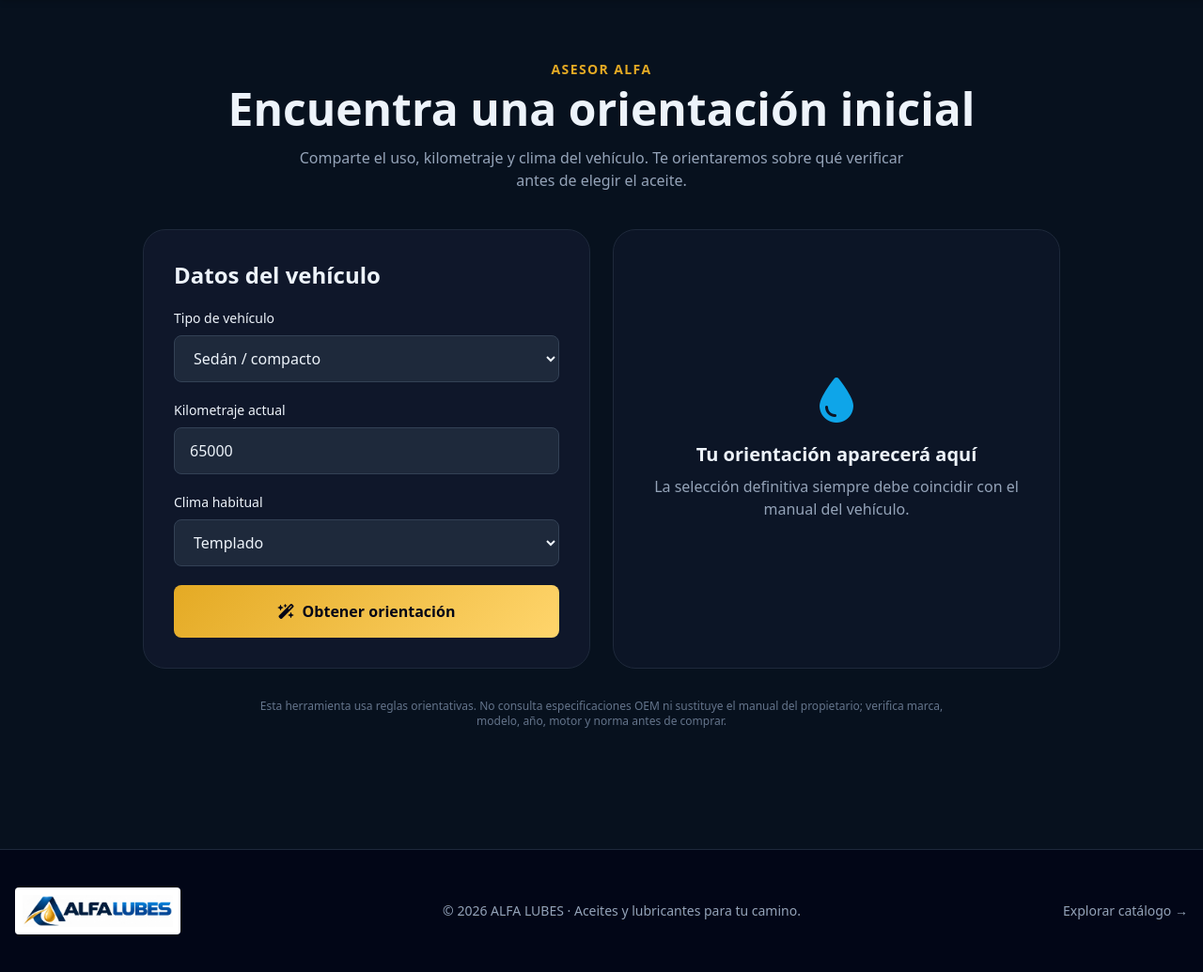
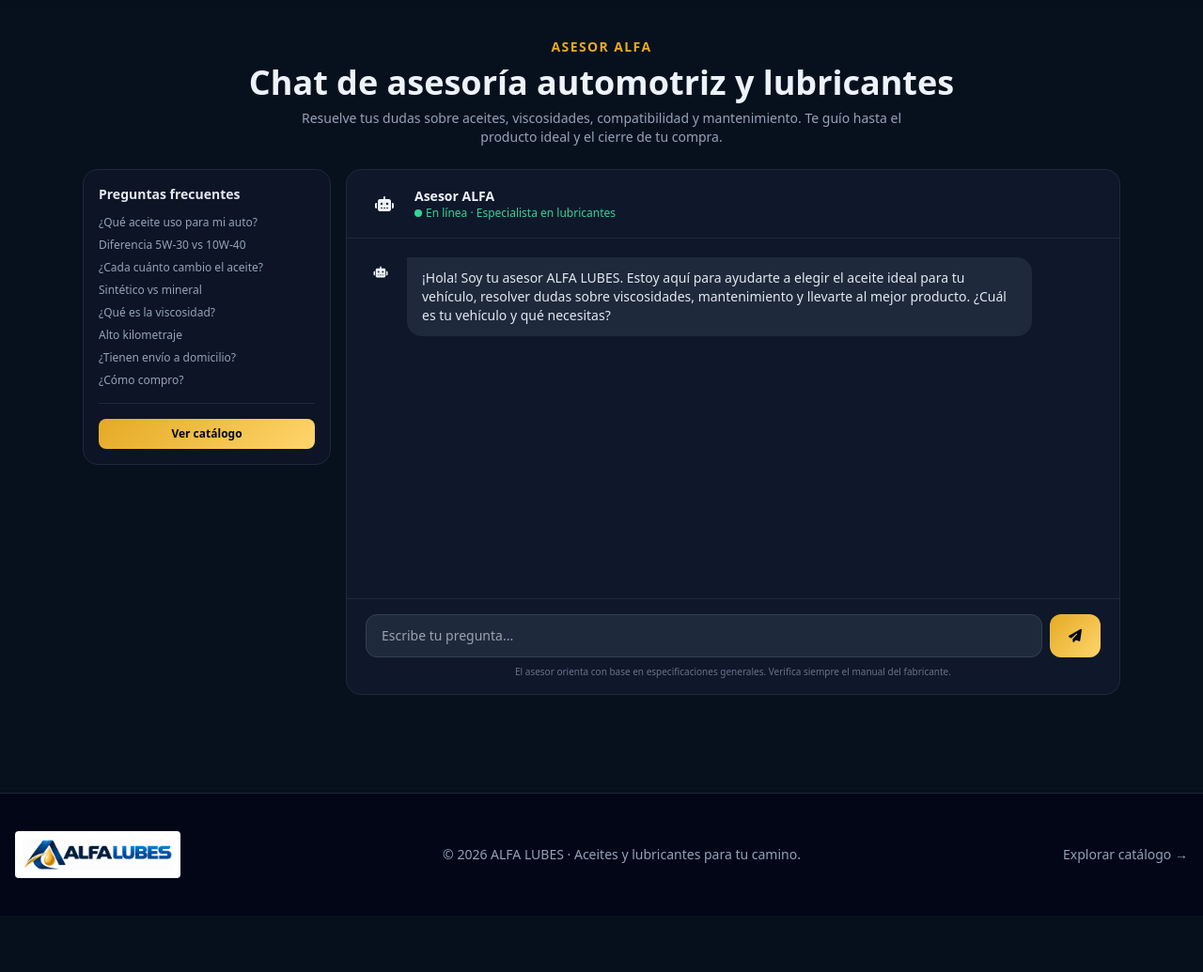
Before and after one commit to aperezavilez-ai/alfa-lubes, a Flask app: page /ai-agent in a window 1280 px wide. Shown: the part 76-1111 px from the top of the page at 94% size. After the commit the page ends 1011 px from the top, so only its background shows below. Run offline with Flask 3, Linux system fonts and the light colour scheme; some libraries are stand-ins or nearby versions.

Commit message:
feat: chat IA profesional ALFA LUBES en asesor + botón volver en dashboard

```diff
--- a/app.py
+++ b/app.py
@@ -432,6 +432,94 @@ def ai_agent():
     return render_template("ai_agent.html")
 
 
+@app.post("/api/ai-chat")
+def ai_chat():
+    data = request.get_json(silent=True) or {}
+    message = str(data.get("message", "")).strip().lower()
+    if not message:
+        return jsonify(error="Escribe un mensaje."), 400
+
+    reply = ""
+    suggest = False
+
+    if any(w in message for w in ["hola", "buenas", "buenos", "saludos", "hey"]):
+        reply = "¡Hola! Soy tu asesor ALFA LUBES. Estoy aquí para ayudarte a elegir el aceite ideal para tu vehículo. ¿Cuál es tu auto, marca, modelo y año? También puedes decirme el kilometraje y el clima donde conduces."
+
+    elif any(w in message for w in ["qué aceite", "que aceite", "cuál aceite", "cual aceite", "viscosidad", "5w", "10w", "0w", "20w"]):
+        reply = ("La viscosidad correcta depende del fabricante de tu vehículo. Lo primero es revisar el manual del propietario: ahí encontrarás el grado recomendado (ej. 5W-30, 10W-40, 0W-20).\n\n"
+                 "Regla general:\n"
+                 "• 0W-20 / 5W-20: motores modernos, eficiencia de combustible.\n"
+                 "• 5W-30: el más versátil, ideal para la mayoría de autos y SUVs.\n"
+                 "• 10W-40: motores con más kilometraje o climas cálidos.\n"
+                 "• 5W-40: alto desempeño y protección en carga.\n\n"
+                 "¿Me compartes marca, modelo, año y kilometraje de tu vehículo para orientarte mejor?")
+        suggest = True
+
+    elif any(w in message for w in ["sintético", "sintetico", "mineral", "semisintético", "semisintetico"]):
+        reply = ("Aceite sintético vs mineral:\n\n"
+                 "• Sintético: mayor protección, mejor flujo en frío, intervalos de cambio más largos (hasta 10,000-15,000 km). Ideal para motores modernos y turbo.\n"
+                 "• Mineral: más económico, intervalos cortos (5,000 km). Para motores antiguos o uso ligero.\n"
+                 "• Semisintético: punto medio, buena protección a precio accesible.\n\n"
+                 "En ALFA LUBES recomendamos sintético para la mayoría de vehículos actuales. ¿Qué auto tienes?")
+
+    elif any(w in message for w in ["cada cuánto", "cada cuanto", "cambio", "intervalo", "km", "kilómetros", "kilometros"]):
+        reply = ("Intervalos de cambio recomendados:\n\n"
+                 "• Aceite sintético: cada 8,000 a 12,000 km o 6-12 meses.\n"
+                 "• Semisintético: cada 6,000 a 8,000 km.\n"
+                 "• Mineral: cada 5,000 km.\n\n"
+                 "También cambia el filtro de aceite en cada servicio. Si conduces en tráfico pesado, clima extremo o remolcas, reduce el intervalo un 20-30%.\n\n"
+                 "¿Cuántos km tiene tu vehículo actualmente?")
+
+    elif any(w in message for w in ["alto kilometraje", "muchos km", "viejo", "gastado", "quema aceite"]):
+        reply = ("Para motores con alto kilometraje (+100,000 km):\n\n"
+                 "• Usa aceites formulados para alto kilometraje (contienen acondicionadores de sellos).\n"
+                 "• Viscosidad ligeramente mayor (ej. 10W-40 en lugar de 5W-30) puede ayudar a reducir consumo.\n"
+                 "• Verifica que no haya fugas ni consumo excesivo.\n\n"
+                 "En ALFA LUBES tenemos opciones específicas. ¿Marca y modelo de tu auto?")
+
+    elif any(w in message for w in ["envío", "envio", "domicilio", "entrega", "comprar", "compra", "pedido", "pago"]):
+        reply = ("¡Claro! En ALFA LUBES:\n\n"
+                 "• Compra en línea desde nuestro catálogo.\n"
+                 "• Agrega productos al carrito y finaliza tu pedido.\n"
+                 "• Envíos a domicilio disponibles.\n"
+                 "• Pago seguro.\n\n"
+                 "¿Te gustaría ver el catálogo de productos? Puedo llevarte directamente.")
+        suggest = True
+
+    elif any(w in message for w in ["precio", "costo", "cuánto", "cuanto", "catálogo", "catalogo", "productos"]):
+        reply = ("Tenemos una amplia gama de aceites y lubricantes de marcas reconocidas: Castrol, Mobil 1, Shell, Valvoline y más.\n\n"
+                 "Precios desde $189 MXN hasta $389 MXN según viscosidad y presentación.\n\n"
+                 "¿Buscas algo específico? Puedo recomendarte según tu vehículo.")
+        suggest = True
+
+    elif any(w in message for w in ["frío", "frio", "calor", "clima", "temperatura"]):
+        reply = ("El clima afecta la viscosidad de arranque:\n\n"
+                 "• Clima frío: busca aceites con bajo número W (0W o 5W) para mejor flujo en arranque.\n"
+                 "• Clima cálido: la viscosidad en caliente (segundo número) es clave; 30 o 40 son comunes.\n"
+                 "• Siempre respeta la especificación del fabricante.\n\n"
+                 "¿En qué ciudad conduces?")
+
+    elif any(w in message for w in ["filtro", "mantenimiento", "servicio"]):
+        reply = ("Mantenimiento recomendado:\n\n"
+                 "• Cambia el filtro de aceite en cada servicio.\n"
+                 "• Revisa nivel de aceite cada 1,000 km.\n"
+                 "• Usa el grado recomendado por el fabricante.\n"
+                 "• No mezcles viscosidades diferentes.\n\n"
+                 "¿Necesitas ayuda para elegir el aceite correcto para tu auto?")
+
+    elif any(w in message for w in ["gracias", "adiós", "adios", "bye", "hasta luego"]):
+        reply = "¡Con gusto! Si tienes más dudas, aquí estoy. Recuerda: el aceite correcto protege tu motor y ahorra dinero a largo plazo. ¡Hasta pronto! 🚗💧"
+
+    else:
+        reply = ("Gracias por tu pregunta. Para darte la mejor recomendación necesito saber:\n\n"
+                 "1. Marca, modelo y año de tu vehículo.\n"
+                 "2. Kilometraje actual.\n"
+                 "3. Clima donde conduces.\n\n"
+                 "Con esos datos te oriento sobre la viscosidad ideal y el producto ALFA LUBES que mejor se adapta. ¿Me compartes esa información?")
+
+    return jsonify(reply=reply, suggest_product=suggest)
+
+
 @app.post("/api/ai-recommend")
 def ai_recommend():
     data = request.get_json(silent=True) or {}
--- a/templates/ai_agent.html
+++ b/templates/ai_agent.html
@@ -1,44 +1,130 @@
 {% extends "base.html" %}
-{% block title %}Asesor de lubricantes | ALFA LUBES{% endblock %}
+{% block title %}Asesor ALFA LUBES | Chat de IA{% endblock %}
 {% block content %}
-<section class="py-12 sm:py-16"><div class="max-w-5xl mx-auto px-6">
-    <div class="text-center mb-10"><p class="gold tracking-widest text-sm font-bold mb-2">ASESOR ALFA</p><h1 class="text-4xl sm:text-5xl font-bold mb-4">Encuentra una orientación inicial</h1><p class="text-slate-400 max-w-2xl mx-auto">Comparte el uso, kilometraje y clima del vehículo. Te orientaremos sobre qué verificar antes de elegir el aceite.</p></div>
-    <div class="grid lg:grid-cols-2 gap-6 items-stretch">
-        <form id="advisor-form" class="bg-slate-900 p-6 sm:p-8 rounded-3xl border border-slate-800 space-y-5">
-            <h2 class="text-2xl font-bold">Datos del vehículo</h2>
-            <div><label for="vehicle" class="block text-sm mb-2">Tipo de vehículo</label><select id="vehicle" class="w-full bg-slate-800 border border-slate-700 rounded-lg px-4 py-3"><option value="sedan">Sedán / compacto</option><option value="suv">SUV / camioneta</option><option value="sports">Deportivo</option><option value="truck">Trabajo pesado</option><option value="motorcycle">Motocicleta</option></select></div>
-            <div><label for="mileage" class="block text-sm mb-2">Kilometraje actual</label><input type="number" id="mileage" min="0" max="2000000" step="1" value="65000" required class="w-full bg-slate-800 border border-slate-700 rounded-lg px-4 py-3"></div>
-            <div><label for="climate" class="block text-sm mb-2">Clima habitual</label><select id="climate" class="w-full bg-slate-800 border border-slate-700 rounded-lg px-4 py-3"><option value="temperate">Templado</option><option value="cold">Frío</option><option value="hot">Caluroso</option></select></div>
-            <button id="submit-button" type="submit" class="w-full bg-gold text-slate-950 py-4 rounded-lg font-bold"><i class="fa-solid fa-wand-magic-sparkles mr-2"></i>Obtener orientación</button>
-            <p id="error" class="hidden text-red-300 text-sm" role="alert"></p>
-        </form>
-        <section id="result" aria-live="polite" class="bg-slate-900/70 p-6 sm:p-8 rounded-3xl border border-slate-800 flex flex-col justify-center min-h-[340px]">
-            <div id="placeholder" class="text-center"><i class="fa-solid fa-droplet text-5xl text-sky-500 mb-5"></i><h2 class="text-xl font-bold mb-2">Tu orientación aparecerá aquí</h2><p class="text-slate-400">La selección definitiva siempre debe coincidir con el manual del vehículo.</p></div>
-            <div id="recommendation" class="hidden"><span class="text-xs font-bold tracking-widest text-sky-300">ORIENTACIÓN GENERAL</span><h2 id="rec-title" class="text-2xl font-bold mt-3 mb-4"></h2><p id="reason" class="text-slate-300 leading-relaxed"></p><div class="bg-slate-800 border border-slate-700 rounded-xl p-4 mt-5"><p class="text-xs font-bold text-amber-300 mb-1">Importante</p><p id="additional" class="text-sm text-slate-300"></p></div></div>
-        </section>
+<section class="py-6 sm:py-10">
+  <div class="max-w-6xl mx-auto px-4 sm:px-6">
+    <div class="text-center mb-6">
+      <p class="gold tracking-widest text-sm font-bold mb-2">ASESOR ALFA</p>
+      <h1 class="text-3xl sm:text-4xl font-bold mb-2">Chat de asesoría automotriz y lubricantes</h1>
+      <p class="text-slate-400 max-w-2xl mx-auto text-sm">Resuelve tus dudas sobre aceites, viscosidades, compatibilidad y mantenimiento. Te guío hasta el producto ideal y el cierre de tu compra.</p>
     </div>
-    <p class="text-xs text-slate-500 text-center mt-8 max-w-3xl mx-auto">Esta herramienta usa reglas orientativas. No consulta especificaciones OEM ni sustituye el manual del propietario; verifica marca, modelo, año, motor y norma antes de comprar.</p>
-</div></section>
+
+    <div class="grid lg:grid-cols-4 gap-4">
+      <!-- Sidebar de sugerencias -->
+      <aside class="hidden lg:block bg-slate-900/60 border border-slate-800 rounded-2xl p-4 h-fit">
+        <h3 class="font-bold text-sm mb-3 text-slate-200">Preguntas frecuentes</h3>
+        <ul class="space-y-2 text-xs text-slate-400">
+          <li><button class="quick-btn w-full text-left hover:text-gold transition" data-q="¿Qué aceite uso para mi auto?">¿Qué aceite uso para mi auto?</button></li>
+          <li><button class="quick-btn w-full text-left hover:text-gold transition" data-q="Diferencia entre 5W-30 y 10W-40">Diferencia 5W-30 vs 10W-40</button></li>
+          <li><button class="quick-btn w-full text-left hover:text-gold transition" data-q="¿Cada cuánto cambio el aceite?">¿Cada cuánto cambio el aceite?</button></li>
+          <li><button class="quick-btn w-full text-left hover:text-gold transition" data-q="Aceite sintético vs mineral">Sintético vs mineral</button></li>
+          <li><button class="quick-btn w-full text-left hover:text-gold transition" data-q="¿Qué es la viscosidad?">¿Qué es la viscosidad?</button></li>
+          <li><button class="quick-btn w-full text-left hover:text-gold transition" data-q="Aceite para motor con alto kilometraje">Alto kilometraje</button></li>
+          <li><button class="quick-btn w-full text-left hover:text-gold transition" data-q="¿Tienen envío a domicilio?">¿Tienen envío a domicilio?</button></li>
+          <li><button class="quick-btn w-full text-left hover:text-gold transition" data-q="¿Cómo compro?">¿Cómo compro?</button></li>
+        </ul>
+        <div class="mt-4 pt-4 border-t border-slate-800">
+          <a href="{{ url_for('products') }}" class="block text-center bg-gold text-slate-950 py-2 rounded-lg font-bold text-xs">Ver catálogo</a>
+        </div>
+      </aside>
+
+      <!-- Chat principal -->
+      <div class="lg:col-span-3 bg-slate-900 border border-slate-800 rounded-2xl flex flex-col h-[70vh] min-h-[500px]">
+        <div class="flex items-center gap-3 px-5 py-4 border-b border-slate-800">
+          <div class="w-10 h-10 rounded-full bg-gold/20 flex items-center justify-center text-gold"><i class="fa-solid fa-robot"></i></div>
+          <div>
+            <p class="font-bold text-sm">Asesor ALFA</p>
+            <p class="text-xs text-emerald-400 flex items-center gap-1"><span class="w-2 h-2 rounded-full bg-emerald-400"></span>En línea · Especialista en lubricantes</p>
+          </div>
+        </div>
+
+        <div id="chat-messages" class="flex-1 overflow-y-auto p-5 space-y-4">
+          <div class="flex gap-3">
+            <div class="w-8 h-8 rounded-full bg-gold/20 flex items-center justify-center text-gold text-xs shrink-0"><i class="fa-solid fa-robot"></i></div>
+            <div class="bg-slate-800 rounded-2xl rounded-tl-none px-4 py-3 max-w-[85%] text-sm text-slate-200">
+              ¡Hola! Soy tu asesor ALFA LUBES. Estoy aquí para ayudarte a elegir el aceite ideal para tu vehículo, resolver dudas sobre viscosidades, mantenimiento y llevarte al mejor producto. ¿Cuál es tu vehículo y qué necesitas?
+            </div>
+          </div>
+        </div>
+
+        <div class="px-5 py-4 border-t border-slate-800">
+          <form id="chat-form" class="flex gap-2">
+            <input id="chat-input" type="text" placeholder="Escribe tu pregunta..." class="flex-1 bg-slate-800 border border-slate-700 rounded-xl px-4 py-3 text-sm focus:outline-none focus:border-gold" autocomplete="off">
+            <button type="submit" class="bg-gold text-slate-950 px-5 py-3 rounded-xl font-bold text-sm hover:opacity-90 transition"><i class="fa-solid fa-paper-plane"></i></button>
+          </form>
+          <p class="text-[10px] text-slate-500 mt-2 text-center">El asesor orienta con base en especificaciones generales. Verifica siempre el manual del fabricante.</p>
+        </div>
+      </div>
+    </div>
+  </div>
+</section>
+
 <script>
-document.getElementById('advisor-form').addEventListener('submit', async (event) => {
-    event.preventDefault();
-    const button = document.getElementById('submit-button');
-    const errorBox = document.getElementById('error');
-    button.disabled = true; button.textContent = 'Preparando orientación…'; errorBox.classList.add('hidden');
-    try {
-        const response = await fetch('{{ url_for("ai_recommend") }}', {
-            method: 'POST', headers: {'Content-Type': 'application/json'},
-            body: JSON.stringify({vehicle: document.getElementById('vehicle').value, mileage: document.getElementById('mileage').value, climate: document.getElementById('climate').value})
-        });
-        const result = await response.json();
-        if (!response.ok) throw new Error(result.error || 'No se pudo generar la orientación.');
-        document.getElementById('rec-title').textContent = result.recommendation;
-        document.getElementById('reason').textContent = result.reason;
-        document.getElementById('additional').textContent = result.additional;
-        document.getElementById('placeholder').classList.add('hidden');
-        document.getElementById('recommendation').classList.remove('hidden');
-    } catch (error) { errorBox.textContent = error.message; errorBox.classList.remove('hidden'); }
-    finally { button.disabled = false; button.innerHTML = '<i class="fa-solid fa-wand-magic-sparkles mr-2"></i>Obtener orientación'; }
+const chatMessages = document.getElementById('chat-messages');
+const chatForm = document.getElementById('chat-form');
+const chatInput = document.getElementById('chat-input');
+
+function addMessage(text, isUser) {
+  const wrapper = document.createElement('div');
+  wrapper.className = 'flex gap-3' + (isUser ? ' justify-end' : '');
+  const avatar = isUser
+    ? '<div class="w-8 h-8 rounded-full bg-sky-500/20 flex items-center justify-center text-sky-400 text-xs shrink-0 order-2"><i class="fa-solid fa-user"></i></div>'
+    : '<div class="w-8 h-8 rounded-full bg-gold/20 flex items-center justify-center text-gold text-xs shrink-0"><i class="fa-solid fa-robot"></i></div>';
+  const bubble = `<div class="${isUser ? 'bg-sky-600 text-white rounded-2xl rounded-tr-none' : 'bg-slate-800 text-slate-200 rounded-2xl rounded-tl-none'} px-4 py-3 max-w-[85%] text-sm whitespace-pre-line">${text}</div>`;
+  wrapper.innerHTML = avatar + bubble;
+  chatMessages.appendChild(wrapper);
+  chatMessages.scrollTop = chatMessages.scrollHeight;
+}
+
+function showTyping() {
+  const el = document.createElement('div');
+  el.id = 'typing';
+  el.className = 'flex gap-3';
+  el.innerHTML = '<div class="w-8 h-8 rounded-full bg-gold/20 flex items-center justify-center text-gold text-xs shrink-0"><i class="fa-solid fa-robot"></i></div><div class="bg-slate-800 rounded-2xl rounded-tl-none px-4 py-3 text-sm text-slate-400"><span class="animate-pulse">Escribiendo...</span></div>';
+  chatMessages.appendChild(el);
+  chatMessages.scrollTop = chatMessages.scrollHeight;
+}
+
+function removeTyping() {
+  const el = document.getElementById('typing');
+  if (el) el.remove();
+}
+
+async function sendMessage(text) {
+  if (!text.trim()) return;
+  addMessage(text, true);
+  chatInput.value = '';
+  showTyping();
+  try {
+    const res = await fetch('{{ url_for("ai_chat") }}', {
+      method: 'POST',
+      headers: {'Content-Type': 'application/json'},
+      body: JSON.stringify({message: text})
+    });
+    const data = await res.json();
+    removeTyping();
+    if (!res.ok) throw new Error(data.error || 'Error');
+    addMessage(data.reply, false);
+    if (data.suggest_product) {
+      const link = document.createElement('div');
+      link.className = 'flex gap-3';
+      link.innerHTML = '<div class="w-8 h-8 shrink-0"></div><a href="{{ url_for("products") }}" class="inline-block bg-gold text-slate-950 px-4 py-2 rounded-lg font-bold text-xs hover:opacity-90 transition">Ver productos recomendados →</a>';
+      chatMessages.appendChild(link);
+      chatMessages.scrollTop = chatMessages.scrollHeight;
+    }
+  } catch (e) {
+    removeTyping();
+    addMessage('Lo siento, hubo un error. Intenta de nuevo.', false);
+  }
+}
+
+chatForm.addEventListener('submit', (e) => {
+  e.preventDefault();
+  sendMessage(chatInput.value);
+});
+
+document.querySelectorAll('.quick-btn').forEach(btn => {
+  btn.addEventListener('click', () => sendMessage(btn.dataset.q));
 });
 </script>
 {% endblock %}
--- a/templates/dashboard.html
+++ b/templates/dashboard.html
@@ -2,7 +2,7 @@
 {% block title %}Panel de ventas | ALFA LUBES{% endblock %}
 {% block content %}
 <section class="py-10"><div class="max-w-7xl mx-auto px-6">
-    <div class="flex flex-col sm:flex-row sm:justify-between sm:items-center gap-4 mb-8"><div><p class="gold text-sm font-bold tracking-widest mb-2">ADMINISTRACIÓN</p><h1 class="text-3xl font-bold">Resumen de ventas</h1></div><div class="flex gap-3"><a href="{{ url_for('clients') }}" class="border border-slate-700 px-4 py-2 rounded-lg hover:bg-slate-800">Clientes</a><a href="{{ url_for('suppliers') }}" class="border border-slate-700 px-4 py-2 rounded-lg hover:bg-slate-800">Proveedores</a><a href="{{ url_for('products') }}" class="bg-sky-800 px-4 py-2 rounded-lg hover:bg-sky-700">Catálogo</a></div></div>
+    <div class="flex flex-col sm:flex-row sm:justify-between sm:items-center gap-4 mb-8"><div><p class="gold text-sm font-bold tracking-widest mb-2">ADMINISTRACIÓN</p><h1 class="text-3xl font-bold">Resumen de ventas</h1></div><div class="flex gap-3"><a href="{{ url_for('admin_panel') }}" class="bg-slate-800 hover:bg-slate-700 px-4 py-2 rounded-lg text-sm font-semibold"><i class="fa-solid fa-arrow-left mr-1"></i>Volver</a><a href="{{ url_for('clients') }}" class="border border-slate-700 px-4 py-2 rounded-lg hover:bg-slate-800">Clientes</a><a href="{{ url_for('suppliers') }}" class="border border-slate-700 px-4 py-2 rounded-lg hover:bg-slate-800">Proveedores</a><a href="{{ url_for('products') }}" class="bg-sky-800 px-4 py-2 rounded-lg hover:bg-sky-700">Catálogo</a></div></div>
     <div class="grid sm:grid-cols-3 gap-5 mb-8">
         {% for label, value, icon in [('Ventas registradas', total_sales|mxn, 'fa-sack-dollar'), ('Pedidos', total_orders, 'fa-receipt'), ('Clientes', total_clients, 'fa-users')] %}
         <article class="bg-slate-900 p-6 rounded-2xl border border-slate-800"><div class="flex justify-between items-center"><p class="text-slate-400 text-sm">{{ label }}</p><i class="fa-solid {{ icon }} text-sky-400"></i></div><p class="text-3xl font-bold gold mt-3">{{ value }}</p></article>
```
